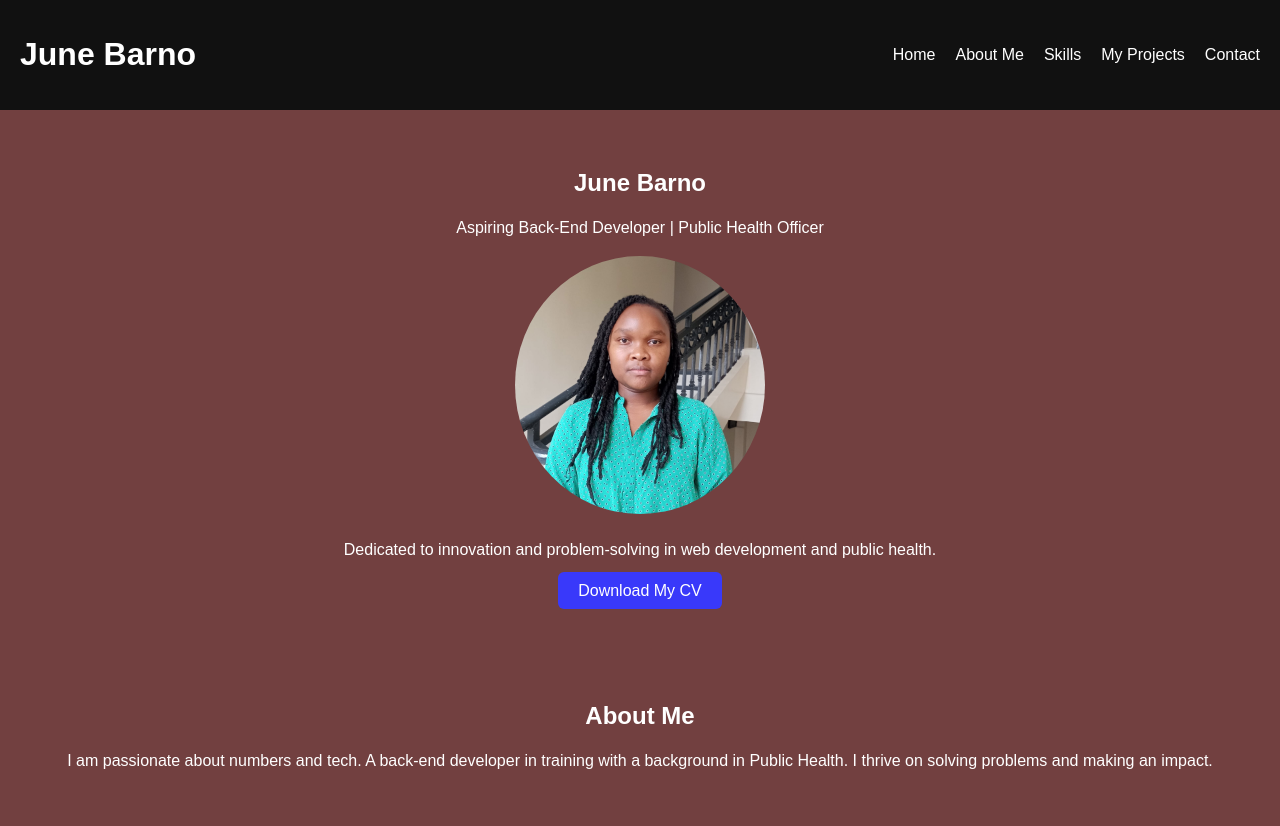
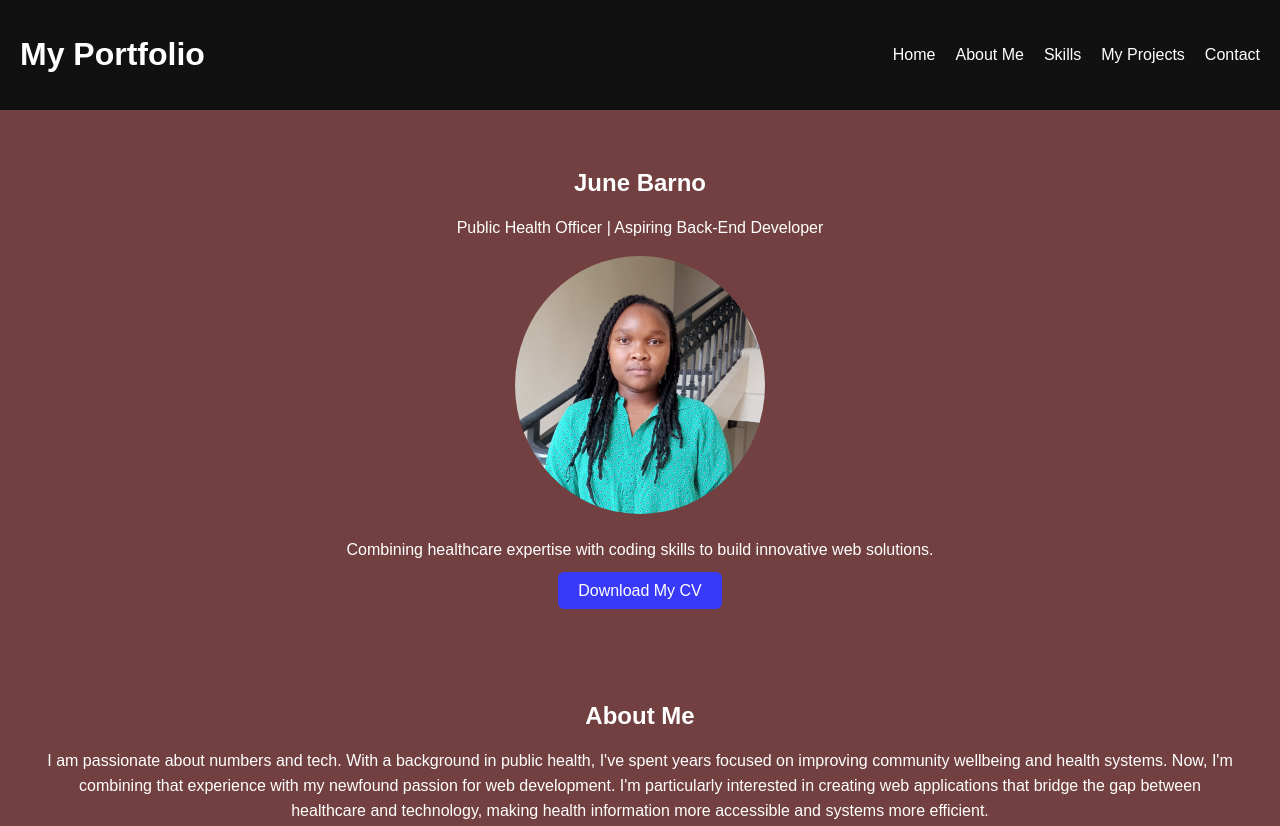
Before and after one commit to Barno-J/Portfolio-Project, a plain HTML site: page index.html in a window 1280 px wide. Shown: the top 826 px of the page. Drawn offline with Linux system fonts and the light colour scheme.

Commit message:
second commit

```diff
--- a/index.html
+++ b/index.html
@@ -9,7 +9,7 @@
 </head>
 <body>
     <header>
-        <h1>June Barno</h1>
+        <h1>My Portfolio</h1>
         <button class="menu-toggle" onclick="toggleMenu()">☰</button>
         <nav>
             <ul id="menu">
@@ -23,15 +23,15 @@
     </header>
     <section id="home">
         <h2>June Barno</h2>
-        <p>Aspiring Back-End Developer | Public Health Officer</p>
+        <p>Public Health Officer | Aspiring Back-End Developer</p>
         <img class="logo" src="WhatsApp Image 2025-04-03 at 5.22.09 PM.jpeg">
-        <p>Dedicated to innovation and problem-solving in web development and public health.</p>
+        <p>Combining healthcare expertise with coding skills to build innovative web solutions.</p>
         <a class="download-button" href="https://docs.google.com/document/d/1G8C6R8-JaPaPyZDNFpmDbjzhPhFio2MH/edit?usp=sharing&ouid=104331822464042946529&rtpof=true&sd=true">Download My CV</a>
     </section>
 
     <section id="about">
         <h2>About Me</h2>
-        <p>I am passionate about numbers and tech. A back-end developer in training with a background in Public Health. I thrive on solving problems and making an impact.</p>
+        <p>I am passionate about numbers and tech. With a background in public health, I've spent years focused on improving community wellbeing and health systems. Now, I'm combining that experience with my newfound passion for web development. I'm particularly interested in creating web applications that bridge the gap between healthcare and technology, making health information more accessible and systems more efficient.</p>
     </section>
 
     <section id="skills">
```
